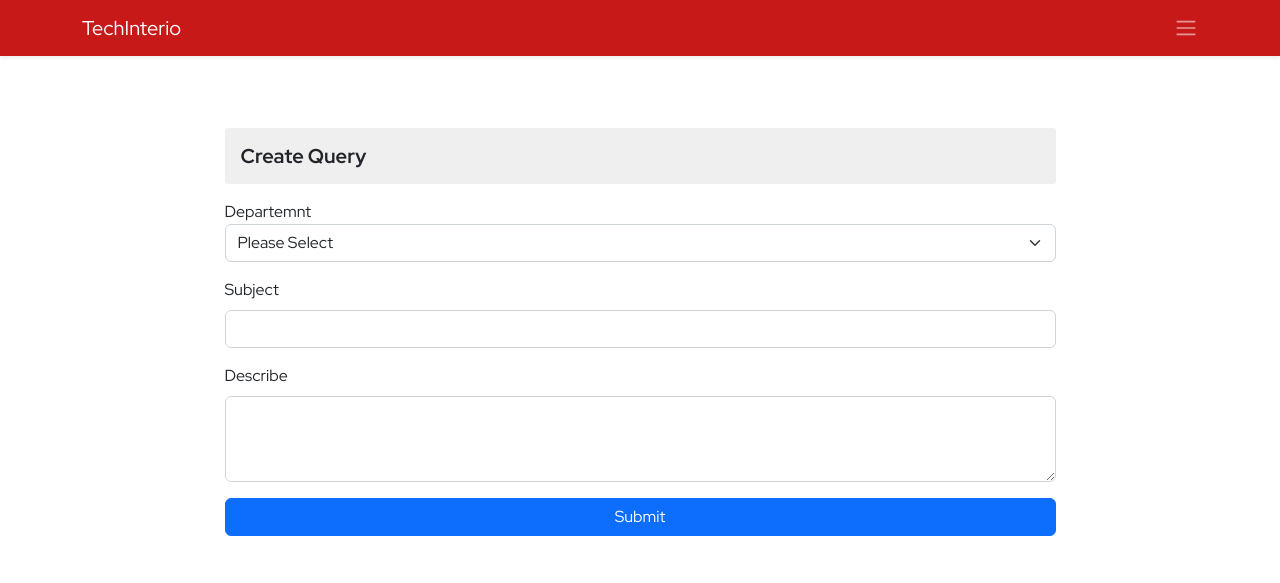
After one commit to sunilyadav97/hrms, a Django app: page /ems/create-query in a window 1280 px wide. The commit adds this page. Shown: the top 583 px of the page. Run offline with Django 4.2, Linux system fonts and the light colour scheme; a user stored in the database is signed in; data comes from the database, SQL or seed files in the repository; both versions use the stored data as it was after the commit.

Commit message:
crated departmentquery model and template

```diff
--- a/ems/admin.py
+++ b/ems/admin.py
@@ -9,3 +9,4 @@ admin.site.register(Address)
 admin.site.register(Attendance)
 admin.site.register(Leave)
 admin.site.register(Events)
+admin.site.register(DepartmentQuery)
--- a/ems/models.py
+++ b/ems/models.py
@@ -1,3 +1,4 @@
+import uuid
 from django.db import models
 from django.contrib.auth.models import User
 from django.utils.timezone import now
@@ -94,3 +95,21 @@ class Events(models.Model):
 
     def __str__(self):
         return self.title
+
+# class PayRoll(models.Model):
+#     employee=models.ForeignKey(Employee,on_delete=models.CASCADE)
+#     payrollid=models.CharField(max_length=10,unique=True)
+#     working_days=models.IntegerField()
+
+class DepartmentQuery(models.Model):
+    query_id=models.IntegerField(unique=True)
+    employee=models.ForeignKey(Employee, on_delete=models.CASCADE)
+    department=models.ForeignKey(Department,on_delete=models.CASCADE)
+    subject=models.CharField(max_length=100)
+    description=models.TextField(max_length=400)
+    created_at=models.DateTimeField(auto_now_add=True)
+    updated_at=models.DateTimeField(auto_now=True)
+    status=models.CharField(max_length=20)
+
+    def __str__(self):
+        return f'{self.subject} {self.query_id}'
--- a/ems/templates/ems/base.html
+++ b/ems/templates/ems/base.html
@@ -170,6 +170,7 @@
                 </div>
                 <li class="nav-item"><a class="nav-link" href="{% url 'ems:all-attendance' %}">Attendance</a></li>
                 <li class="nav-item"><a class="nav-link" href="#">PayRoll</a></li>
+                <li class="nav-item"><a class="nav-link" href="{% url 'ems:create-query' %}">Query</a></li>
                 <li class="nav-item"><a class="nav-link" href="#">Reimbursement</a></li>
                 <li class="nav-item"><a class="nav-link" href="#">Clockify</a></li>
                 <li class="nav-item"><a class="nav-link" href="#">Awards</a></li>
--- /dev/null
+++ b/ems/templates/ems/create_query.html
@@ -0,0 +1,38 @@
+{% extends './base.html' %}
+{% block title %} Query | EMS{% endblock title %}
+{% block body %}
+
+<section class="py-5">
+<div class="container">
+    <div class="row d-flex align-items-center justify-content-center ">
+        <div class="col-9">
+            <h3 class=" my-3 derpartment-title">Create Query</h3>
+            <form method="post">
+                {% csrf_token %}
+                <div class="mb-3">
+                    <label for="employee">Departemnt</label>
+                    <select class="form-select" aria-label="Default select example" name="department">
+                        <option selected>Please Select</option>
+                        {% for department in departments %}
+                        <option value="{{department.id}}">{{department.name}}</option>
+                        {% endfor %}
+                      </select>
+                </div>
+                <div class="mb-3">
+                  <label for="subject" class="form-label">Subject</label>
+                  <input type="text" class="form-control" id="subject" name="subject">
+                </div>
+                <div class="mb-3">
+                    <label for="description" class="form-label">Describe</label>
+                    <textarea class="form-control" id="description" rows="3" name="description"></textarea>
+                  </div>
+                  <div class="d-grid">
+                      <button type="submit" class="btn btn-primary">Submit</button>
+                  </div>
+              </form>
+        </div>
+    </div>
+</div>
+</section>
+
+{% endblock body %}
--- a/ems/urls.py
+++ b/ems/urls.py
@@ -29,5 +29,6 @@ urlpatterns=[
     path('delete-event/<id>/',deleteEvent,name='delete-event'),
     path('event/<id>/',event,name='event'),
     path('create-payroll',createPayRoll,name='create-payroll'),
+    path('create-query',createQuery,name='create-query'),
 
 ]
--- /dev/null
+++ b/ems/utils.py
@@ -0,0 +1,6 @@
+import random
+
+def generateId(request):
+    id=str()
+    # for i in range(5):
+    return id
--- a/ems/views.py
+++ b/ems/views.py
@@ -1,4 +1,4 @@
-
+from .utils import *
 from django.shortcuts import render
 from django.shortcuts import redirect
 from django.contrib.auth.decorators import login_required
@@ -887,3 +887,30 @@ def createPayRoll(request):
     except Exception as e:
         print("Add PayRoll Exception : ",e)
     return render(request,'ems/add_payroll.html',context)
+
+@login_required()
+def createQuery(request):
+    context={}
+    try:
+        departments=Department.objects.all()
+        context['departments']=departments
+        if request.method == 'POST':
+            department=request.POST['department']
+            subject=request.POST['subject']
+            description=request.POST['description']
+            department_obj=Department.objects.get(id=department)
+            emp_obj=Employee.objects.get(user=request.user)
+            id=generateId(request)
+            obj=DepartmentQuery.objects.create(
+                employee=emp_obj,
+                subject=subject,
+                department=department_obj,
+                description=description,
+                status='Pending',
+                query_id=id
+            )
+            print(obj)
+
+    except Exception as e:
+        print('Create Query Exception : ',e)
+    return render(request,'ems/create_query.html',context)
--- a/home/templates/home/home.html
+++ b/home/templates/home/home.html
@@ -4,7 +4,7 @@
 {% block css %}
 .carousel-item{
   height:91vh;
-  filter:blur(1.5px) brightness(60%);
+  filter:blur(1px) brightness(80%);
   transform:scale(1.0);
 }
 .carousel-item img{
--- a/home/views.py
+++ b/home/views.py
@@ -14,7 +14,8 @@ def home(request):
         images=list(SliderImage.objects.all())
         random.shuffle(images)
         context['images']=images
-
+        if request.user.is_authenticated:
+            return redirect('ems:ems')
     except Exception as e:
        print('Home Exception : ',e)
 
```
Also changed, not shown: ems/templates/ems/add_payroll.html (+16 -0 lines), db.sqlite3, ems/migrations/0030_departmentquery.py (added), ems/migrations/0031_alter_departmentquery_query_id.py (added), ems/migrations/0032_delete_departmentquery.py (added), ems/migrations/0033_departmentquery.py (added).
